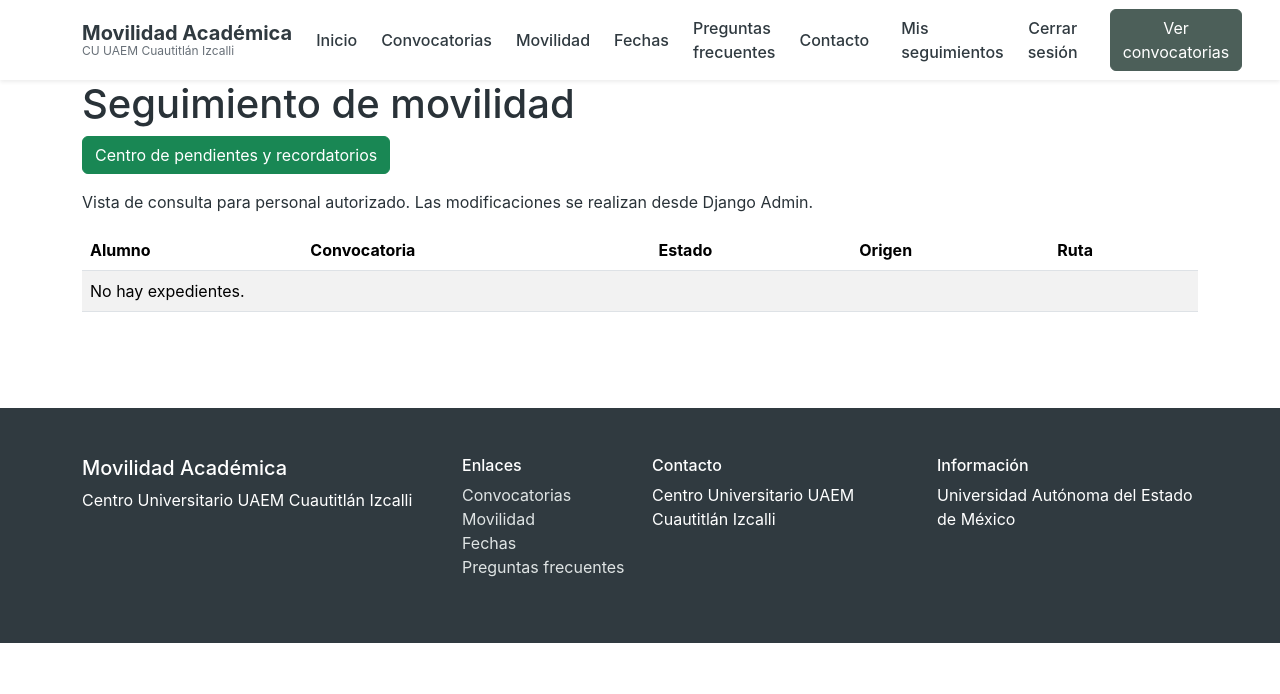
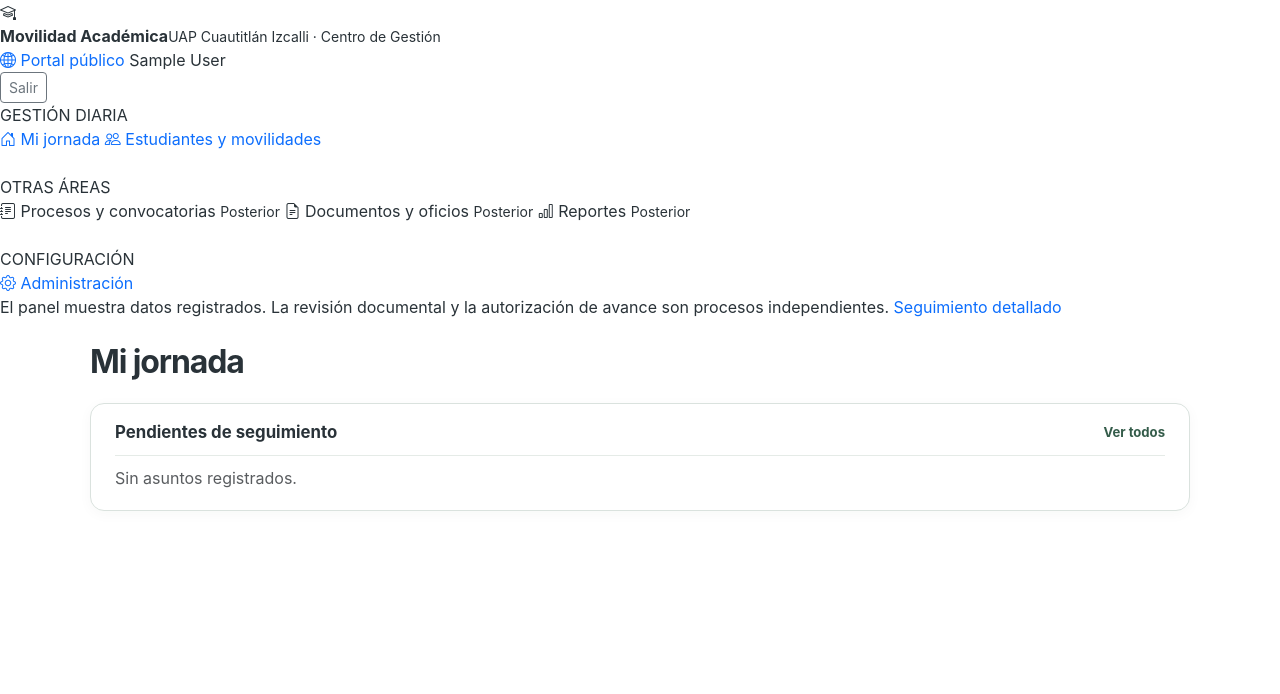
Before and after one commit to NerfeMats/movilidad-cuautitlan, a Django app: page /expedientes/responsable/ in a window 1280 px wide. Shown: the top 694 px of the page. Run offline with Django 5.2, Linux system fonts and the light colour scheme; the visitor is signed in with stand-in values (Sample User, id 1); data comes from the database, SQL or seed files in the repository; data that the repository does not hold is empty.

Commit message:
refactor: reorganiza jornada y seguimiento del responsable v21.2.3

```diff
--- /dev/null
+++ b/expedientes/templates/expedientes/base_responsable.html
@@ -0,0 +1,53 @@
+{% load static %}
+<!doctype html>
+<html lang="es">
+<head>
+  <meta charset="utf-8">
+  <meta name="viewport" content="width=device-width, initial-scale=1">
+  <title>{% block title %}Centro de Gestión | Movilidad{% endblock %}</title>
+  <link href="https://cdn.jsdelivr.net/npm/bootstrap@5.3.8/dist/css/bootstrap.min.css" rel="stylesheet">
+  <link href="https://cdn.jsdelivr.net/npm/bootstrap-icons@1.13.1/font/bootstrap-icons.min.css" rel="stylesheet">
+  <link rel="stylesheet" href="{% static 'css/tokens.css' %}">
+  <link rel="stylesheet" href="{% static 'css/styles.css' %}">
+  <link rel="stylesheet" href="{% static 'expedientes/centro_gestion_v210.css' %}">
+  <link rel="stylesheet" href="{% static 'expedientes/centro_gestion_v212.css' %}">
+  {% block extra_css %}{% endblock %}
+</head>
+<body class="cg-body">
+<a class="visually-hidden-focusable" href="#contenido-principal">Saltar al contenido</a>
+<header class="cg-header">
+  <div class="cg-brand">
+    <div class="cg-brand-mark" aria-hidden="true"><i class="bi bi-mortarboard"></i></div>
+    <div><strong>Movilidad Académica</strong><small>UAP Cuautitlán Izcalli · Centro de Gestión</small></div>
+  </div>
+  <div class="cg-header-tools">
+    <a class="cg-public-link" href="{% url 'inicio' %}"><i class="bi bi-globe2" aria-hidden="true"></i> <span>Portal público</span></a>
+    <span class="cg-account" aria-label="Sesión de usuario">{{ request.user.get_full_name|default:request.user.username }}</span>
+    <form method="post" action="{% url 'accounts:logout' %}" class="m-0">{% csrf_token %}<button class="btn btn-sm btn-outline-secondary" type="submit">Salir</button></form>
+  </div>
+</header>
+<div class="cg-layout">
+  <aside class="cg-sidebar" aria-label="Navegación del responsable">
+    <nav class="cg-nav" aria-label="Centro de gestión">
+      <div class="cg-nav-title">GESTIÓN DIARIA</div>
+      <a href="{% url 'expedientes:panel_responsable' %}" class="cg-nav-item {% if request.resolver_match.url_name == 'panel_responsable' %}cg-active{% endif %}" {% if request.resolver_match.url_name == 'panel_responsable' %}aria-current="page"{% endif %}><i class="bi bi-house-door" aria-hidden="true"></i> Mi jornada</a>
+
+      <a href="{% url 'expedientes:estudiantes_responsable' %}" class="cg-nav-item {% if request.resolver_match.url_name == 'estudiantes_responsable' or request.resolver_match.url_name == 'ruta_responsable' or request.resolver_match.url_name == 'inventario_documental_responsable' %}cg-active{% endif %}"><i class="bi bi-people" aria-hidden="true"></i> Estudiantes y movilidades</a>
+      <div class="cg-nav-title mt-4">OTRAS ÁREAS</div>
+      <span class="cg-nav-future" title="Se implementará en otra etapa"><i class="bi bi-journal-text" aria-hidden="true"></i> Procesos y convocatorias <small>Posterior</small></span>
+      <span class="cg-nav-future" title="Se implementará en otra etapa"><i class="bi bi-file-earmark-text" aria-hidden="true"></i> Documentos y oficios <small>Posterior</small></span>
+      <span class="cg-nav-future" title="Se implementará en otra etapa"><i class="bi bi-bar-chart" aria-hidden="true"></i> Reportes <small>Posterior</small></span>
+      {% if request.user.is_superuser %}
+      <div class="cg-nav-title mt-4">CONFIGURACIÓN</div>
+      <a href="{% url 'admin:index' %}" class="cg-nav-item"><i class="bi bi-gear" aria-hidden="true"></i> Administración</a>
+      {% endif %}
+    </nav>
+    <p class="cg-sidebar-note">El panel muestra datos registrados. La revisión documental y la autorización de avance son procesos independientes. <a href="{% url 'expedientes:centro_seguimiento' %}" class="cg-sidebar-subtle">Seguimiento detallado</a></p>
+  </aside>
+  <main class="cg-main" id="contenido-principal">{% block content %}{% endblock %}</main>
+</div>
+<script src="https://cdn.jsdelivr.net/npm/bootstrap@5.3.8/dist/js/bootstrap.bundle.min.js"></script>
+<script src="{% static 'js/main.js' %}"></script>
+{% block extra_js %}{% endblock %}
+</body>
+</html>
--- a/expedientes/templates/expedientes/panel_responsable.html
+++ b/expedientes/templates/expedientes/panel_responsable.html
@@ -1,15 +1,86 @@
-{% extends "base.html" %}
-{% block title %}Seguimiento de movilidad | Responsable{% endblock %}
+{% extends "expedientes/base_responsable.html" %}
+{% block title %}Mi jornada | Centro de Gestión{% endblock %}
+{% block extra_css %}
+<style>
+/* v21.2.3: diseño de lista para seguimiento; sin chips de resumen duplicados. */
+.cg-body .cg-jornada-simple {max-width:1100px;margin:0 auto;padding:4px 0 28px}
+.cg-body .cg-jornada-simple .j-head {display:flex;align-items:flex-end;justify-content:space-between;gap:16px;margin-bottom:22px}
+.cg-body .cg-jornada-simple .j-head h1 {margin:4px 0 0;font-size:clamp(1.6rem,2.5vw,2rem);font-weight:750;letter-spacing:-.035em}
+.cg-body .cg-jornada-simple .j-date {font-size:.82rem;color:#697774;white-space:nowrap}
+.cg-body .cg-jornada-simple .j-counts {display:flex;flex-wrap:wrap;gap:9px;margin-bottom:20px}
+.cg-body .cg-jornada-simple .j-count {display:inline-flex;align-items:baseline;gap:8px;border:1px solid #dce3df;background:#fff;border-radius:999px;padding:7px 13px;white-space:nowrap}
+.cg-body .cg-jornada-simple .j-count strong {font-size:1.1rem;line-height:1.2;color:#2e5042;font-variant-numeric:tabular-nums}
+.cg-body .cg-jornada-simple .j-count span {font-size:.79rem;color:#4d605a}
+.cg-body .cg-jornada-simple .j-panel {background:#fff;border:1px solid #dae2de;border-radius:14px;padding:20px 24px;box-shadow:0 3px 14px rgba(29,47,38,.035)}
+.cg-body .cg-jornada-simple .j-section-top {display:flex;align-items:center;justify-content:space-between;gap:12px;margin-bottom:10px}
+.cg-body .cg-jornada-simple .j-section-top h2 {font-size:1.05rem;font-weight:750;margin:0}
+.cg-body .cg-jornada-simple .j-link {font-size:.82rem;color:#345c4a;text-decoration:none;font-weight:650;white-space:nowrap}
+.cg-body .cg-jornada-simple .j-link:hover {text-decoration:underline}
+.cg-body .cg-jornada-simple .j-group {margin-top:18px}
+.cg-body .cg-jornada-simple .j-group + .j-group {border-top:1px solid #e5ebe7;padding-top:16px}
+.cg-body .cg-jornada-simple .j-group h3 {margin:0 0 7px;font-size:.9rem;letter-spacing:0;font-weight:720;color:#304f43}
+.cg-body .cg-jornada-simple .j-task {display:grid;grid-template-columns:minmax(0,1fr) auto;align-items:center;column-gap:20px;padding:13px 0;border-bottom:1px solid #e9eeeb}
+.cg-body .cg-jornada-simple .j-task:last-child {border-bottom:0}
+.cg-body .cg-jornada-simple .j-task strong {display:block;font-size:.91rem;font-weight:650;line-height:1.45;overflow-wrap:anywhere;color:#27392f}
+.cg-body .cg-jornada-simple .j-task small {display:block;margin-top:4px;color:#61716a;font-size:.8rem;line-height:1.4}
+.cg-body .cg-jornada-simple .j-task .j-link {justify-self:end}
+@media(max-width:650px){.cg-body .cg-jornada-simple .j-panel{padding:16px}.cg-body .cg-jornada-simple .j-task{grid-template-columns:1fr;row-gap:9px}.cg-body .cg-jornada-simple .j-task .j-link{justify-self:start}.cg-body .cg-jornada-simple .j-head{align-items:center}}
+/* El numero pertenece al titulo de su categoria; no es un control de accion. */
+.cg-body .cg-jornada-simple .j-total {font-size:.78rem;display:inline-flex;margin-left:7px;padding:1px 7px;border-radius:6px;background:#e8efeb;color:#355748;font-weight:700;vertical-align:middle}
+.cg-body .cg-jornada-simple .j-panel {padding-top:18px}
+.cg-body .cg-jornada-simple .j-section-top {padding-bottom:12px;border-bottom:1px solid #e5ebe7}
+</style>
+{% endblock %}
 {% block content %}
-<section class="seccion"><div class="container">
-<h1>Seguimiento de movilidad</h1>
-<p><a class="btn btn-success" href="{% url 'expedientes:centro_seguimiento' %}">Centro de pendientes y recordatorios</a></p>
-<p>Vista de consulta para personal autorizado. Las modificaciones se realizan desde Django Admin.</p>
-<div class="table-responsive">
-<table class="table table-striped align-middle">
-<thead><tr><th>Alumno</th><th>Convocatoria</th><th>Estado</th><th>Origen</th><th>Ruta</th></tr></thead>
-<tbody>{% for e in expedientes %}
-<tr><td>{{ e.alumno.get_full_name|default:e.alumno.username }}</td><td>{{ e.convocatoria.titulo }}</td><td>{{ e.get_estado_display }}</td><td>{{ e.get_origen_display }}</td><td><a class="btn btn-sm btn-outline-success" href="{% url 'expedientes:ruta_responsable' e.pk %}">Ver recorrido</a></td></tr>
-{% empty %}<tr><td colspan="5">No hay expedientes.</td></tr>{% endfor %}</tbody>
-</table></div></div></section>
+<div class="cg-workspace cg-jornada-simple">
+  <header class="j-head">
+    <h1>Mi jornada</h1>
+    <time class="j-date">{{ hoy|date:"d/m/Y" }}</time>
+  </header>
+
+  <section class="j-panel" aria-labelledby="titulo-asuntos">
+    <div class="j-section-top">
+      <h2 id="titulo-asuntos">Pendientes de seguimiento</h2>
+      <a class="j-link" href="{% url 'expedientes:centro_seguimiento' %}">Ver todos</a>
+    </div>
+
+    {% if jornada.gestiones %}
+    <div class="j-group" id="j-gestiones"><h3>Pendientes a mi cargo <span class="j-total">{{ jornada.gestiones|length }}</span></h3>
+      {% for a in jornada.gestiones|slice:":2" %}
+      <div class="j-task"><div><strong>{{ a.titulo }}</strong><small>{{ a.expediente.alumno.get_full_name|default:a.expediente.alumno.username }} · {{ a.get_estado_display }}{% if a.proximo_seguimiento %} · {{ a.proximo_seguimiento|date:"d/m/Y" }}{% endif %}</small></div>
+      <a class="j-link" href="{% url 'expedientes:ruta_responsable' a.expediente_id %}">Ver expediente</a></div>
+      {% endfor %}
+    </div>
+    {% endif %}
+
+    {% if jornada.recordar %}
+    <div class="j-group" id="j-recordar"><h3>Actividades del alumno por supervisar <span class="j-total">{{ jornada.recordar|length }}</span></h3>
+      {% for a in jornada.recordar|slice:":2" %}
+      <div class="j-task"><div><strong>{{ a.actividad_proceso.nombre }}</strong><small>{{ a.expediente.alumno.get_full_name|default:a.expediente.alumno.username }} · {{ a.get_estado_display }}</small></div>
+      <a class="j-link" href="{% url 'expedientes:ruta_responsable' a.expediente_id %}">Ver expediente</a></div>
+      {% endfor %}
+    </div>
+    {% endif %}
+
+    {% if jornada.esperando %}
+    <div class="j-group" id="j-esperando"><h3>En espera de respuesta <span class="j-total">{{ jornada.esperando|length }}</span></h3>
+      {% for a in jornada.esperando|slice:":2" %}
+      <div class="j-task"><div><strong>{{ a.titulo }}</strong><small>{{ a.expediente.alumno.get_full_name|default:a.expediente.alumno.username }}</small></div><a class="j-link" href="{% url 'expedientes:ruta_responsable' a.expediente_id %}">Ver expediente</a></div>
+      {% endfor %}
+    </div>
+    {% endif %}
+
+    {% if jornada.revision %}
+    <div class="j-group" id="j-revision"><h3>Asuntos que requieren revisión <span class="j-total">{{ jornada.revision|length }}</span></h3>
+      {% for a in jornada.revision|slice:":2" %}
+      <div class="j-task"><div><strong>{{ a.titulo }}</strong><small>{{ a.expediente.alumno.get_full_name|default:a.expediente.alumno.username }}</small></div><a class="j-link" href="{% url 'expedientes:ruta_responsable' a.expediente_id %}">Ver expediente</a></div>
+      {% endfor %}
+    </div>
+    {% endif %}
+
+    {% if not jornada.gestiones and not jornada.recordar and not jornada.esperando and not jornada.revision %}
+    <p class="mb-0 text-muted">Sin asuntos registrados.</p>
+    {% endif %}
+  </section>
+</div>
 {% endblock %}
```
Also changed, not shown: expedientes/templates/expedientes/centro_seguimiento.html (+39 -16 lines), expedientes/test_centro_gestion_v211.py (added, +53 -0 lines), expedientes/test_seguimiento_jornada_v2123.py (added, +67 -0 lines).
